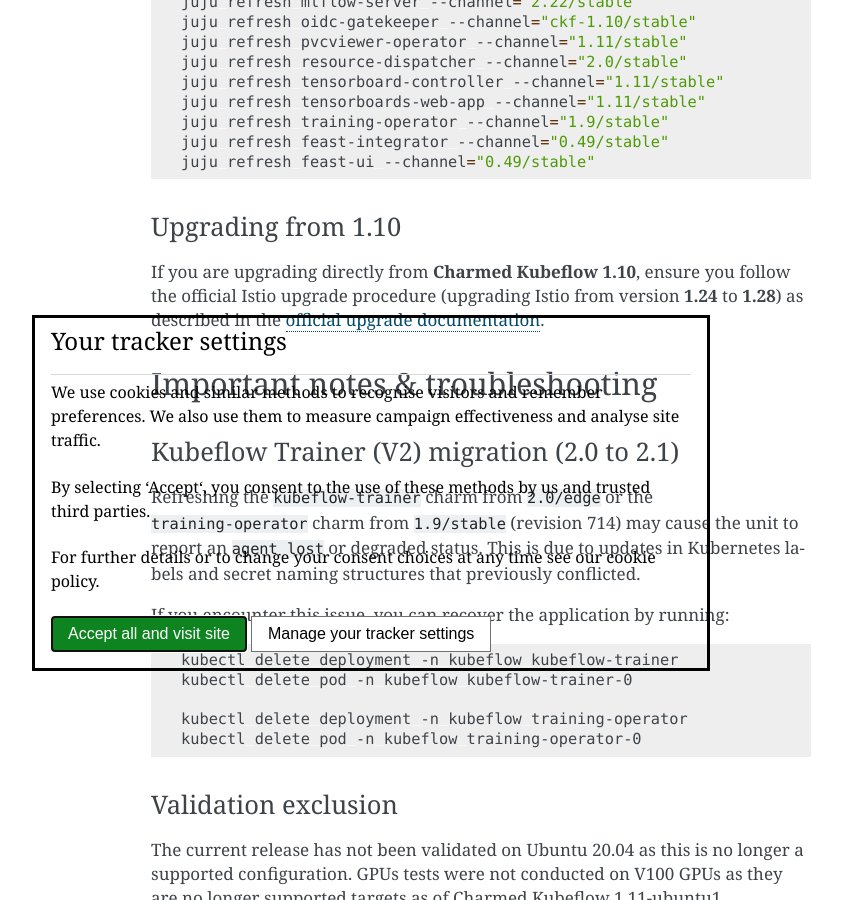
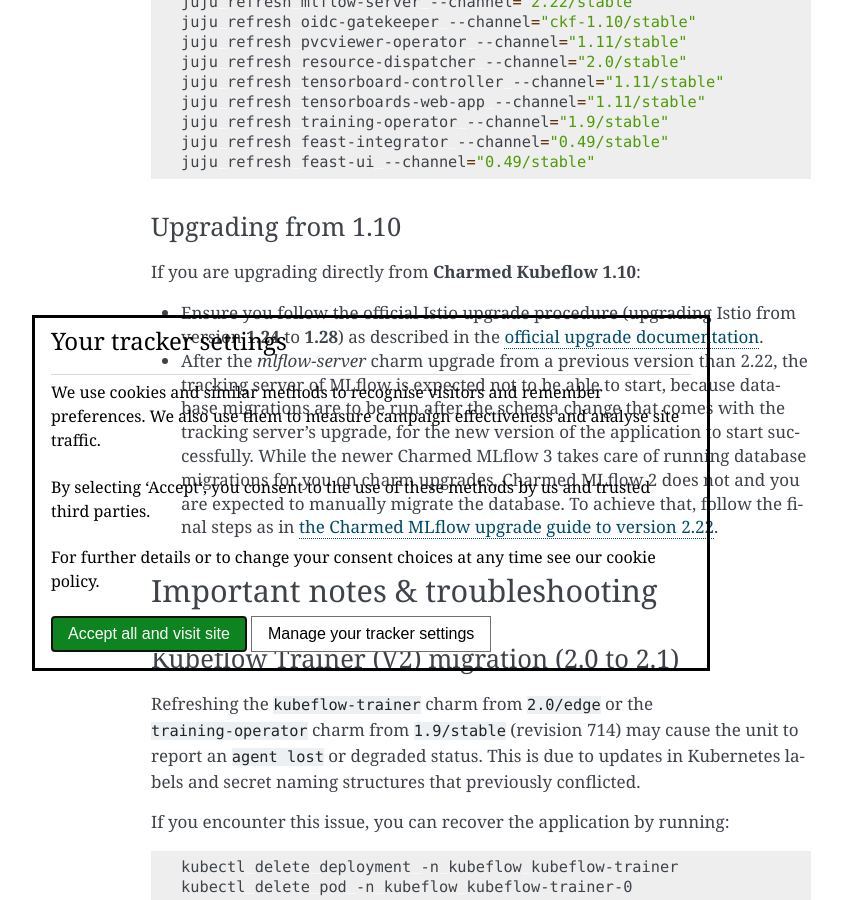
Before and after one commit to canonical/charmed-kubeflow-documentation, a Sphinx documentation site: the page built from docs/reference/release-notes/release-notes-1-11-ubuntu2.rst, in a window 1280 px wide and 900 px high, scrolled down 1765 px. Shown: the whole window, without its empty margins (269-1111 px from the left). Built offline with Sphinx 7.4.7, drawn with Linux system fonts in a browser that asks for light colours.

Commit message:
docs: fix old MLflow upgrade guides for database migrations

```diff
--- a/docs/how-to/manage/upgrade/upgrade-1.10-1.11.rst
+++ b/docs/how-to/manage/upgrade/upgrade-1.10-1.11.rst
@@ -8,8 +8,8 @@ Upgrading the solution by more than one minor version at a time is not recommend
 
 .. warning::
 
-    CKF 1.11 is compatible with Charmed MLflow 2.15.
-    If you have Charmed MLflow 2.1 deployed, `upgrade it to 2.15 <https://documentation.ubuntu.com/charmed-mlflow/how-to/manage/upgrade/migrate-v21-v215/>`_ before upgrading CKF.
+    CKF 1.11 is compatible with Charmed MLflow 2.15 and Charmed MLflow 2.22.
+    If you have Charmed MLflow 2.1 deployed, upgrade it `either to 2.15 <https://documentation.ubuntu.com/charmed-mlflow/how-to/manage/upgrade/migrate-v21-v215/>`_ or `even to 2.22 <https://documentation.ubuntu.com/charmed-mlflow/how-to/manage/upgrade/migrate-v215-v222/#upgrade-mlflow>`_ before upgrading CKF.
 
 ---------------------
 Before the upgrade
--- a/docs/reference/release-notes/release-notes-1-11-ubuntu2.rst
+++ b/docs/reference/release-notes/release-notes-1-11-ubuntu2.rst
@@ -78,7 +78,11 @@ To upgrade your charms to the ``1.11-ubuntu2`` revisions from previous 1.11 or 1
 Upgrading from 1.10
 ~~~~~~~~~~~~~~~~~~~
 
-If you are upgrading directly from **Charmed Kubeflow 1.10**, ensure you follow the official Istio upgrade procedure (upgrading Istio from version **1.24** to **1.28**) as described in the `official upgrade documentation <https://documentation.ubuntu.com/charmed-kubeflow/latest/how-to/manage/upgrade/upgrade-1.10-1.11/#istio>`_.
+If you are upgrading directly from **Charmed Kubeflow 1.10**:
+
+- Ensure you follow the official Istio upgrade procedure (upgrading Istio from version **1.24** to **1.28**) as described in the `official upgrade documentation <https://documentation.ubuntu.com/charmed-kubeflow/latest/how-to/manage/upgrade/upgrade-1.10-1.11/#istio>`_.
+
+- After the `mlflow-server` charm upgrade from a previous version than 2.22, the tracking server of MLflow is expected not to be able to start, because database migrations are to be run after the schema change that comes with the tracking server's upgrade, for the new version of the application to start successfully. While the newer Charmed MLflow 3 takes care of running database migrations for you on charm upgrades, Charmed MLflow 2 does not and you are expected to manually migrate the database. To achieve that, follow the final steps as in `the Charmed MLflow upgrade guide to version 2.22 <https://documentation.ubuntu.com/charmed-mlflow/how-to/manage/upgrade/migrate-v215-v222/#upgrade-mlflow>`_.
 
 Important notes & troubleshooting
 ---------------------------------
```
